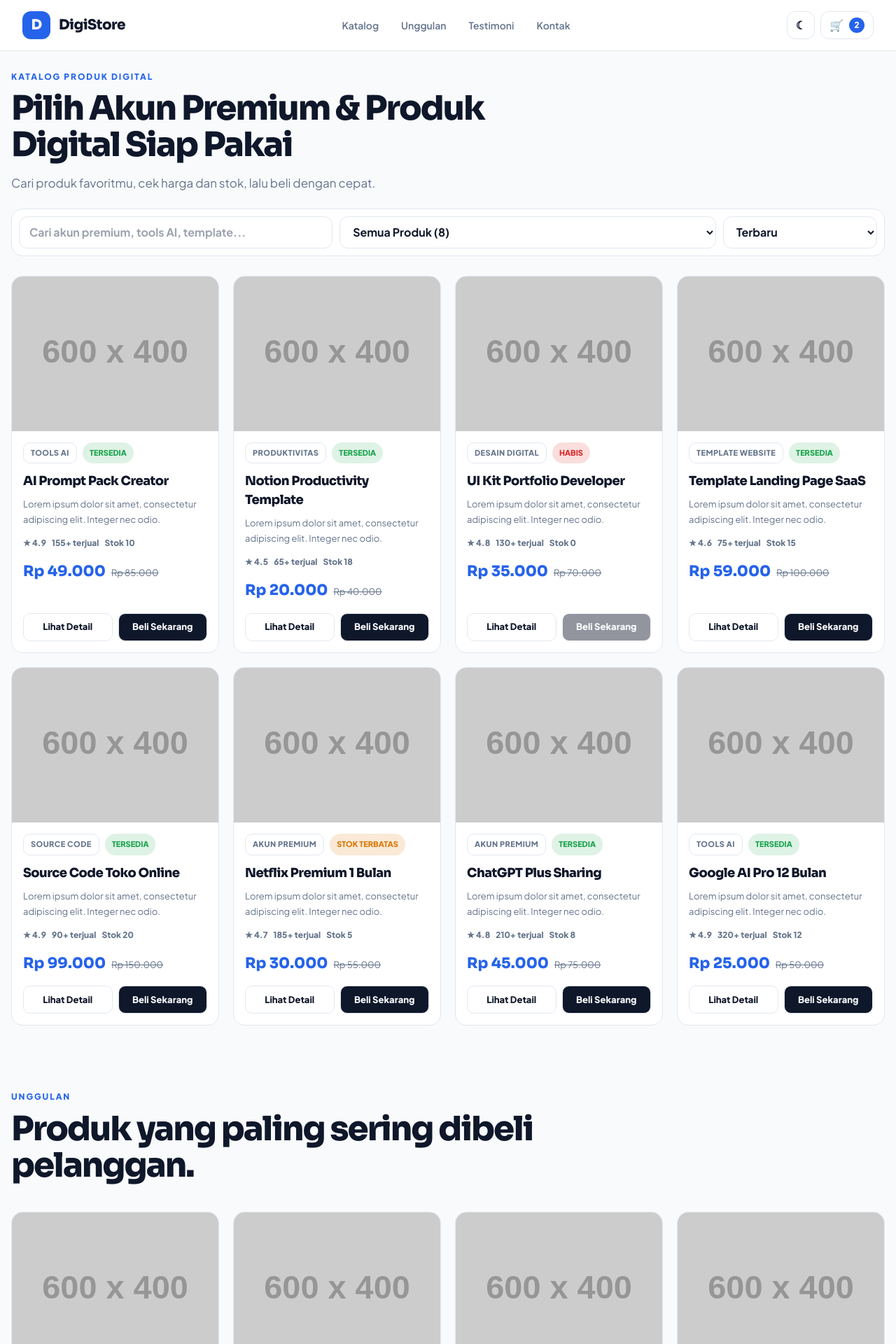
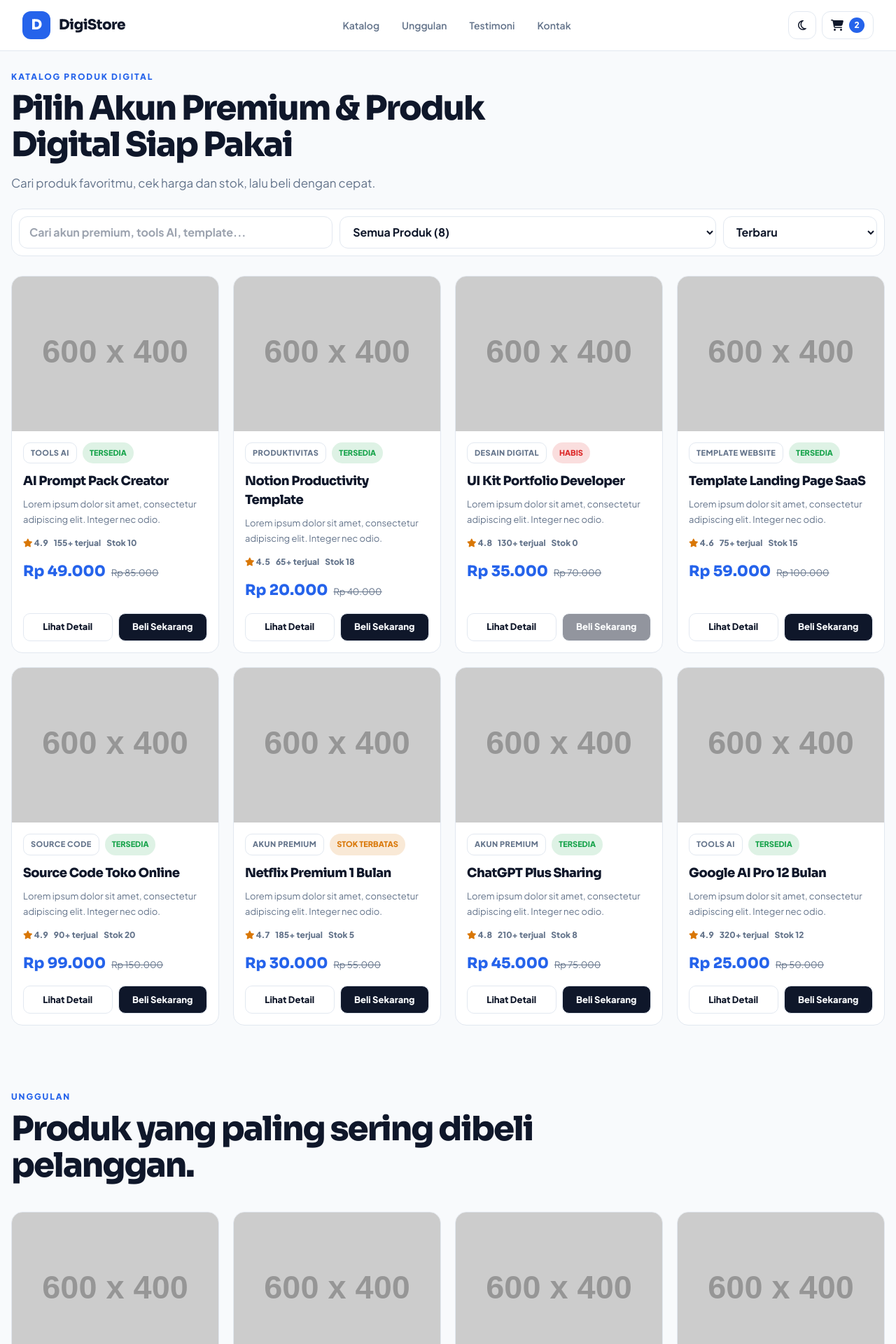
Before and after one commit to FAYnim/Digistore, a PHP site: page / in a window 1280 px wide. Shown: the top 1920 px of the page at 70% size. Run offline with PHP 8.4, Linux system fonts and the light colour scheme; grey boxes labelled with a size stand in for pictures from a placeholder-image service; some libraries are stand-ins or nearby versions.

Commit message:
feat: ganti icon unicode/emoji dengan Font Awesome CDN
- Tambahkan Font Awesome 6.5.1 CDN ke index.html
- Ganti icon button (theme, cart, menu, close) dengan FA icons
- Ganti emoji kategori dengan FA class names
- Ganti star rating produk dan testimoni dengan FA icons
- Tambah CSS sizing untuk FA icons

```diff
--- a/assets/css/style.css
+++ b/assets/css/style.css
@@ -34,6 +34,10 @@
 body { font-family: "Plus Jakarta Sans", sans-serif; min-height: 100vh; background: var(--bg); }
 .font-display { font-family: "Sora", sans-serif; }
 .shadow-brand { box-shadow: none; }
+
+.icon-btn i, .cart-btn i { font-size: 16px; }
+.product-meta i { font-size: 12px; }
+.testimonial-card i { font-size: 14px; }
 
 .nav-link { position: relative; transition: color .2s ease; }
 .nav-link:hover { color: var(--text); }
--- a/assets/js/app.js
+++ b/assets/js/app.js
@@ -25,7 +25,7 @@ function productCard(product) {
         </div>
         <h3 class="product-title">${product.name}</h3>
         <p class="product-desc">${product.description}</p>
-        <div class="product-meta"><span>★ ${product.rating}</span><span>${product.sold}+ terjual</span><span>Stok ${product.stock}</span></div>
+        <div class="product-meta"><span><i class="fa-solid fa-star text-[var(--warning)]"></i> ${product.rating}</span><span>${product.sold}+ terjual</span><span>Stok ${product.stock}</span></div>
         <div class="price"><strong>${formatRupiah(product.price)}</strong><del>${formatRupiah(product.originalPrice)}</del></div>
         <div class="card-actions">
           <button class="small-btn" type="button" onclick="showDetail('${product.name.replaceAll("'", "\\'")}')">Lihat Detail</button>
@@ -66,13 +66,18 @@ function renderFeatured() {
 }
 
 function renderTestimonials() {
-  $("#testimonialGrid").innerHTML = testimonials.map((item) => `
+  $("#testimonialGrid").innerHTML = testimonials.map((item) => {
+    const stars = Array.from({ length: 5 }, (_, i) =>
+      i < item.rating ? '<i class="fa-solid fa-star"></i>' : '<i class="fa-regular fa-star"></i>'
+    ).join("");
+    return `
     <article class="testimonial-card">
-      <div class="text-[var(--warning)]">${"★".repeat(item.rating)}${"☆".repeat(5 - item.rating)}</div>
+      <div class="text-[var(--warning)]">${stars}</div>
       <p>${item.message}</p>
       <b class="mt-5 block">${item.name}</b>
       <span class="text-sm font-bold text-[var(--muted)]">${item.role}</span>
-    </article>`).join("");
+    </article>`;
+  }).join("");
 }
 
 function initTheme() {
@@ -83,7 +88,8 @@ function initTheme() {
 }
 
 function updateThemeIcon() {
-  $("#themeToggle").textContent = document.documentElement.classList.contains("dark") ? "☀" : "☾";
+  const isDark = document.documentElement.classList.contains("dark");
+  $("#themeToggle").innerHTML = isDark ? '<i class="fa-regular fa-sun"></i>' : '<i class="fa-regular fa-moon"></i>';
 }
 
 function openBuyModal(name) {
--- a/assets/js/data.js
+++ b/assets/js/data.js
@@ -10,13 +10,13 @@ const products = [
 ];
 
 const categories = [
-  { id: "all", name: "Semua Produk", icon: "🛍️" },
-  { id: "akun-premium", name: "Akun Premium", icon: "⭐" },
-  { id: "source-code", name: "Source Code", icon: "💻" },
-  { id: "template-website", name: "Template Website", icon: "🌐" },
-  { id: "tools-ai", name: "Tools AI", icon: "🤖" },
-  { id: "desain-digital", name: "Desain Digital", icon: "🎨" },
-  { id: "produktivitas", name: "Produktivitas", icon: "⚡" }
+  { id: "all", name: "Semua Produk", icon: "fa-solid fa-bag-shopping" },
+  { id: "akun-premium", name: "Akun Premium", icon: "fa-solid fa-star" },
+  { id: "source-code", name: "Source Code", icon: "fa-solid fa-laptop-code" },
+  { id: "template-website", name: "Template Website", icon: "fa-solid fa-globe" },
+  { id: "tools-ai", name: "Tools AI", icon: "fa-solid fa-robot" },
+  { id: "desain-digital", name: "Desain Digital", icon: "fa-solid fa-palette" },
+  { id: "produktivitas", name: "Produktivitas", icon: "fa-solid fa-bolt" }
 ];
 
 const testimonials = [
--- a/index.html
+++ b/index.html
@@ -12,6 +12,7 @@
   <script>
     tailwind.config = { darkMode: 'class' }
   </script>
+  <link rel="stylesheet" href="https://cdnjs.cloudflare.com/ajax/libs/font-awesome/6.5.1/css/all.min.css" integrity="sha512-DTOQO9RWCH3ppGqcWaEA1BIZOC6xxalwEsw9c2QQeAIftl+Vegovlnee1c9QX4TctnWMn13TZye+giMm8e2LwA==" crossorigin="anonymous" referrerpolicy="no-referrer" />
   <link rel="stylesheet" href="assets/css/style.css">
 </head>
 <body class="bg-[var(--bg)] text-[var(--text)] antialiased">
@@ -28,9 +29,9 @@
         <a class="nav-link" href="#kontak">Kontak</a>
       </div>
       <div class="flex items-center gap-2">
-        <button id="themeToggle" class="icon-btn" type="button" aria-label="Ganti tema">☾</button>
-        <button class="cart-btn" type="button" aria-label="Keranjang dummy">🛒 <span>2</span></button>
-        <button id="menuToggle" class="icon-btn md:hidden" type="button" aria-label="Buka menu">☰</button>
+        <button id="themeToggle" class="icon-btn" type="button" aria-label="Ganti tema"><i class="fa-regular fa-moon"></i></button>
+        <button class="cart-btn" type="button" aria-label="Keranjang dummy"><i class="fa-solid fa-cart-shopping"></i> <span>2</span></button>
+        <button id="menuToggle" class="icon-btn md:hidden" type="button" aria-label="Buka menu"><i class="fa-solid fa-bars"></i></button>
       </div>
     </nav>
     <div id="mobileMenu" class="hidden border-t border-[var(--border)] px-4 py-3 md:hidden">
@@ -104,7 +105,7 @@
 
   <div id="buyModal" class="fixed inset-0 z-[60] hidden items-center justify-center bg-black/50 p-4 backdrop-blur-sm">
     <div class="modal-card">
-      <button id="closeModal" class="float-right text-xl" type="button" aria-label="Tutup modal">×</button>
+      <button id="closeModal" class="float-right text-xl" type="button" aria-label="Tutup modal"><i class="fa-solid fa-xmark"></i></button>
       <p class="badge">Checkout Dummy</p>
       <h2 id="modalTitle" class="mt-4 font-display text-2xl font-extrabold"></h2>
       <p class="mt-3 text-[var(--muted)]">Fitur checkout asli akan dikembangkan pada tahap berikutnya.</p>
```
